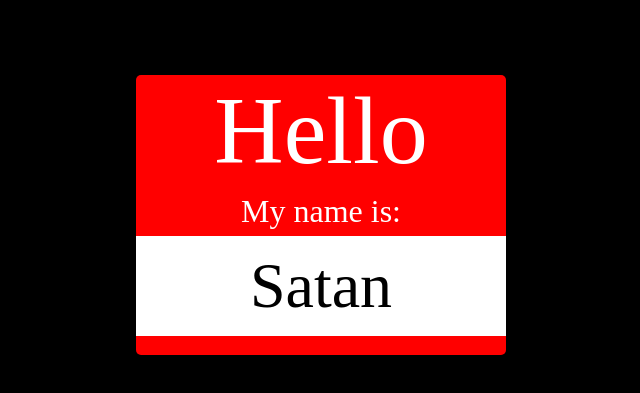
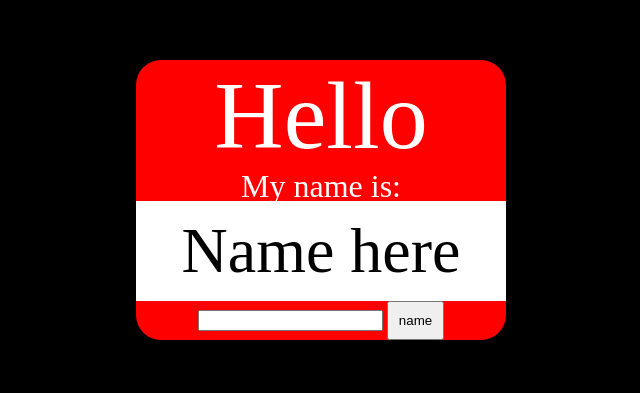
Before and after one commit to jeffIrvine/lab-02a-name-tag, a plain HTML site: page index.html in a window 1280 px wide. Shown: the part 185-578 px from the top of the page, without its empty margins (319-959 px from the left). Drawn offline with Linux system fonts and the light colour scheme.

Commit message:
user input

```diff
--- /dev/null
+++ b/app.js
@@ -0,0 +1,13 @@
+const nameVal = document.getElementById("name-val");
+// console.log(nameVal)
+const nameInput = document.getElementById("name-input");
+const myButton = document.getElementById("name-button");
+// console.log(myButton)
+
+myButton.addEventListener("click", () => {
+    const userInput = nameInput.value;
+    // console.log(userInput.value);
+    nameVal.textContent = userInput;
+
+    nameInput.value = '';
+});
--- a/index.html
+++ b/index.html
@@ -10,9 +10,12 @@
     <main>
         <p class="greeting">Hello</p>
         <p class="my-name-is">My name is:</p>
-        <section class="name">
-            Satan
+        <section class="name-output">
+            <div id="name-val">Name here</div>
         </section>
+        <input type="" id="name-input">
+        <button id="name-button">name</button>
     </main>
+    <script type="module" src="app.js"></script>
 </body>
 </html>
--- a/style.css
+++ b/style.css
@@ -5,10 +5,11 @@ body, html {
     flex-direction: column;
     justify-content: center;
     align-items: center;
+    margin: -15px;
 }
 
 * {
-
+    box-sizing: border-box;
 }
 
 p {
@@ -21,10 +22,14 @@ main {
     width: 370px;
     height: 280px;
     text-align: center;
-    border-radius: 5px;
+    border-radius: 25px;
 }
 
-.name {
+#name-button {
+    padding: 10px;
+}
+
+.name-output {
     background-color: white;
     color: black;
     height: 100px;
@@ -35,12 +40,17 @@ main {
     font-size: 4em;
 }
 
+.name-val {
+    font-size: 1em;
+}
+
 .greeting {
     font-weight: 400;
     font-size: 6em;
+    margin: 0px;
 }
 
 .my-name-is {
     font-size: 2em;
-    line-height: 50px;
+    line-height: 30px;
 }
```
